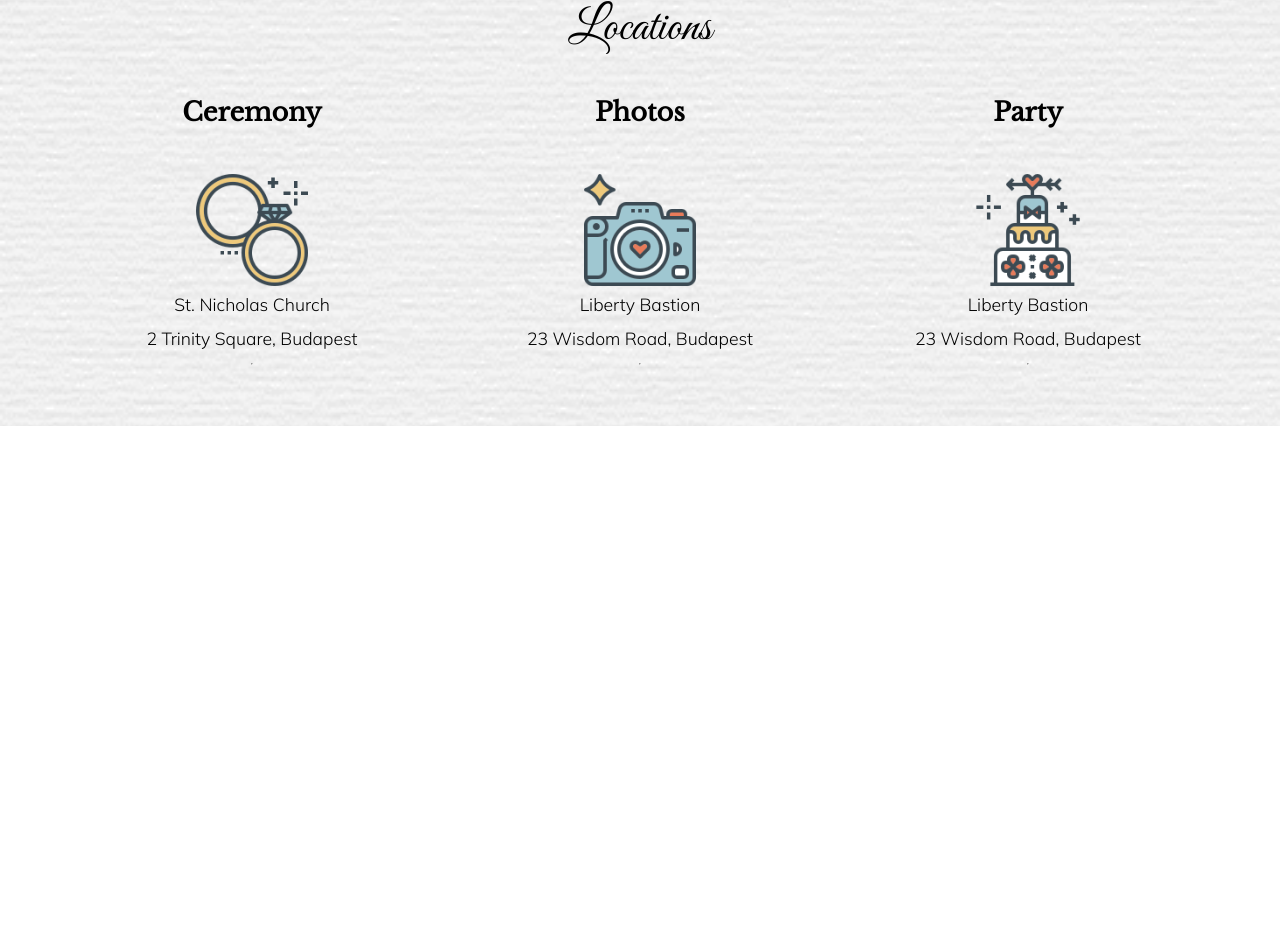
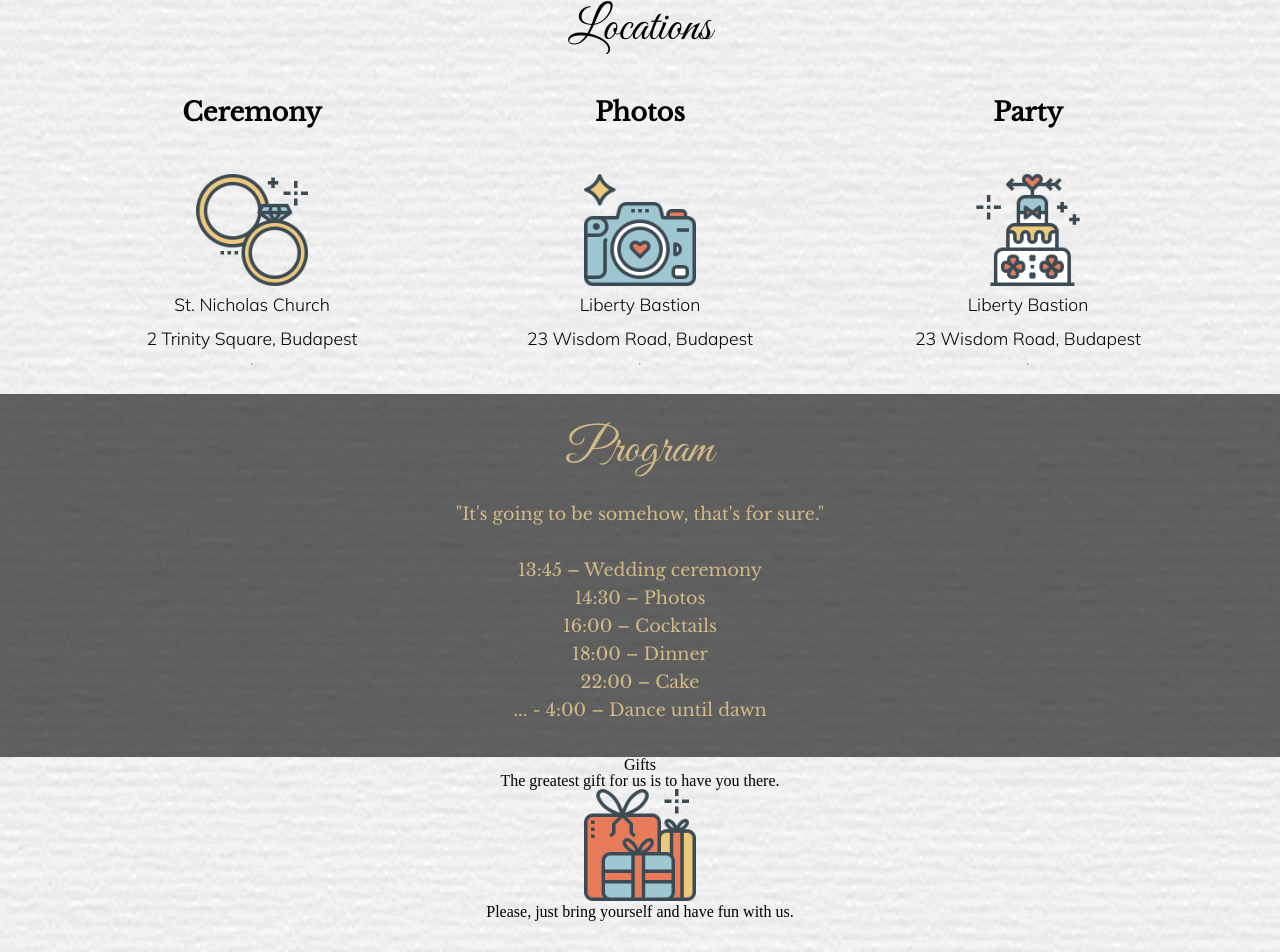
Before and after one commit to pannoncode/wedding-webpage, a plain HTML site: page index.html in a window 1280 px wide. Shown: the part 828-1780 px from the top of the page. Before the commit the page ends 1254 px from the top, so only its background shows below. Drawn offline with nearby package versions, Linux system fonts and the light colour scheme.

Commit message:
programs done

```diff
--- a/index.html
+++ b/index.html
@@ -59,6 +59,28 @@
                     <hr>
                 </div>
             </div>
+            <div class="program">
+                <h1>Program</h1>
+                <div class="quote">
+                    <p>"It's going to be somehow, that's for sure."</p>
+                </div>
+                <div class="time-list">
+                    <ul>
+                        <li>13:45 – Wedding ceremony</li>
+                        <li>14:30 – Photos</li>
+                        <li>16:00 – Cocktails</li>
+                        <li>18:00 – Dinner</li>
+                        <li>22:00 – Cake</li>
+                        <li>... - 4:00 – Dance until dawn</li>
+                    </ul>
+                </div>
+            </div>
+            <div class="gifts">
+                <h1>Gifts</h1>
+                <p>The greatest gift for us is to have you there.</p>
+                <img src="pictures/wedding-landing-gifts-icon.png" alt="gift-icon">
+                <p>Please, just bring yourself and have fun with us.</p>
+            </div>
         </section>
     </main>
 </body>
--- a/main.css
+++ b/main.css
@@ -163,3 +163,39 @@ hr {
         width: 0;
     }
 }
+
+
+/* =====Program-mobile===== */
+
+.program {
+    background-color: hsla(100, 0%, 0%, .6);
+    color: #d2ba87;
+    font-family: 'Libre Baskerville', serif;
+    font-size: 1.1rem;
+    text-align: left;
+    padding-bottom: 2rem;
+}
+
+.program h1 {
+    text-align: center;
+    font-family: 'Great Vibes', cursive;
+    font-size: 3rem;
+    padding: 2rem 0;
+}
+
+.quote p {
+    padding-bottom: 2rem;
+}
+
+.time-list ul {
+    line-height: 1.6;
+}
+
+
+/* =====Program-desktop===== */
+
+@media (min-width: 768px) {
+    .program {
+        text-align: center;
+    }
+}
```
Also changed, not shown: 1 other file.
